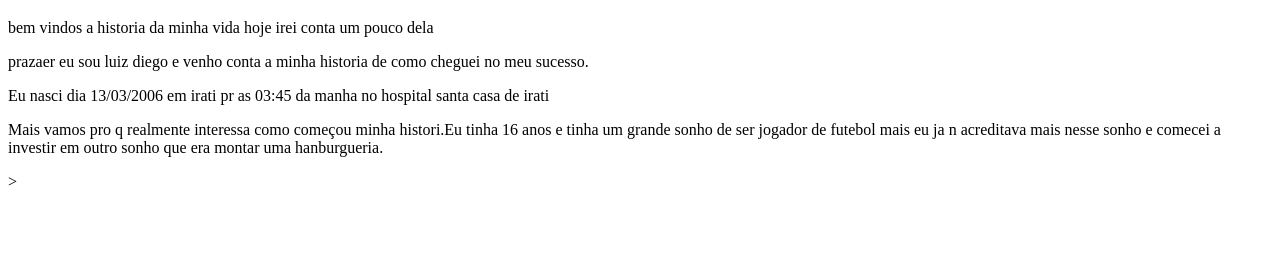
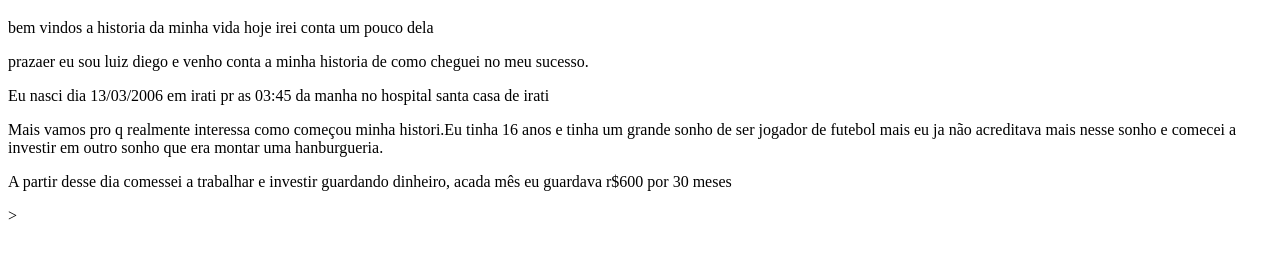
Before and after one commit to dingatao/html, a plain HTML site: page index.html in a window 1280 px wide. Shown: the part 61-320 px from the top of the page. Drawn offline with Linux system fonts and the light colour scheme.

Commit message:
editando

```diff
--- a/index.html
+++ b/index.html
@@ -13,8 +13,8 @@
 <p>prazaer eu sou luiz diego e venho conta a minha historia de como cheguei no meu sucesso.
 <p> Eu nasci dia 13/03/2006 em irati pr as 03:45 da manha no hospital santa casa de irati  </p>
 <p>Mais vamos pro q realmente interessa como começou minha histori.Eu tinha 16 anos e tinha um grande
-sonho de ser jogador de futebol mais eu ja n acreditava mais nesse sonho e comecei a investir em outro
-sonho que era montar uma hanburgueria.<p/>
-
+sonho de ser jogador de futebol mais eu ja não acreditava mais nesse sonho e comecei a investir em outro
+sonho que era montar uma hanburgueria.</p>
+<p>A partir desse dia comessei a trabalhar e  investir guardando dinheiro, acada mês eu guardava r$600 por 30 meses   </p>
 </html>
-></body>
+></body
```
